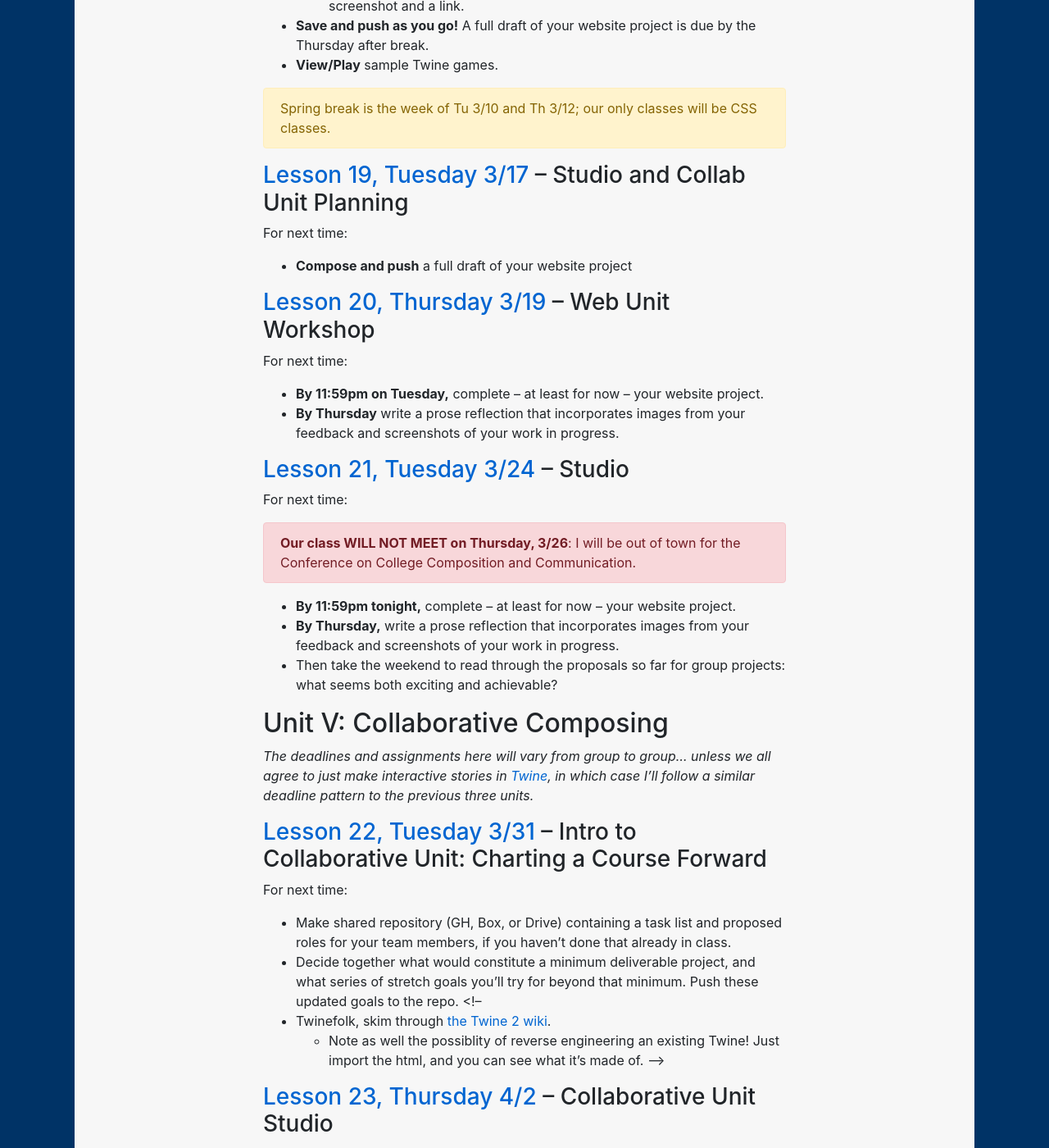
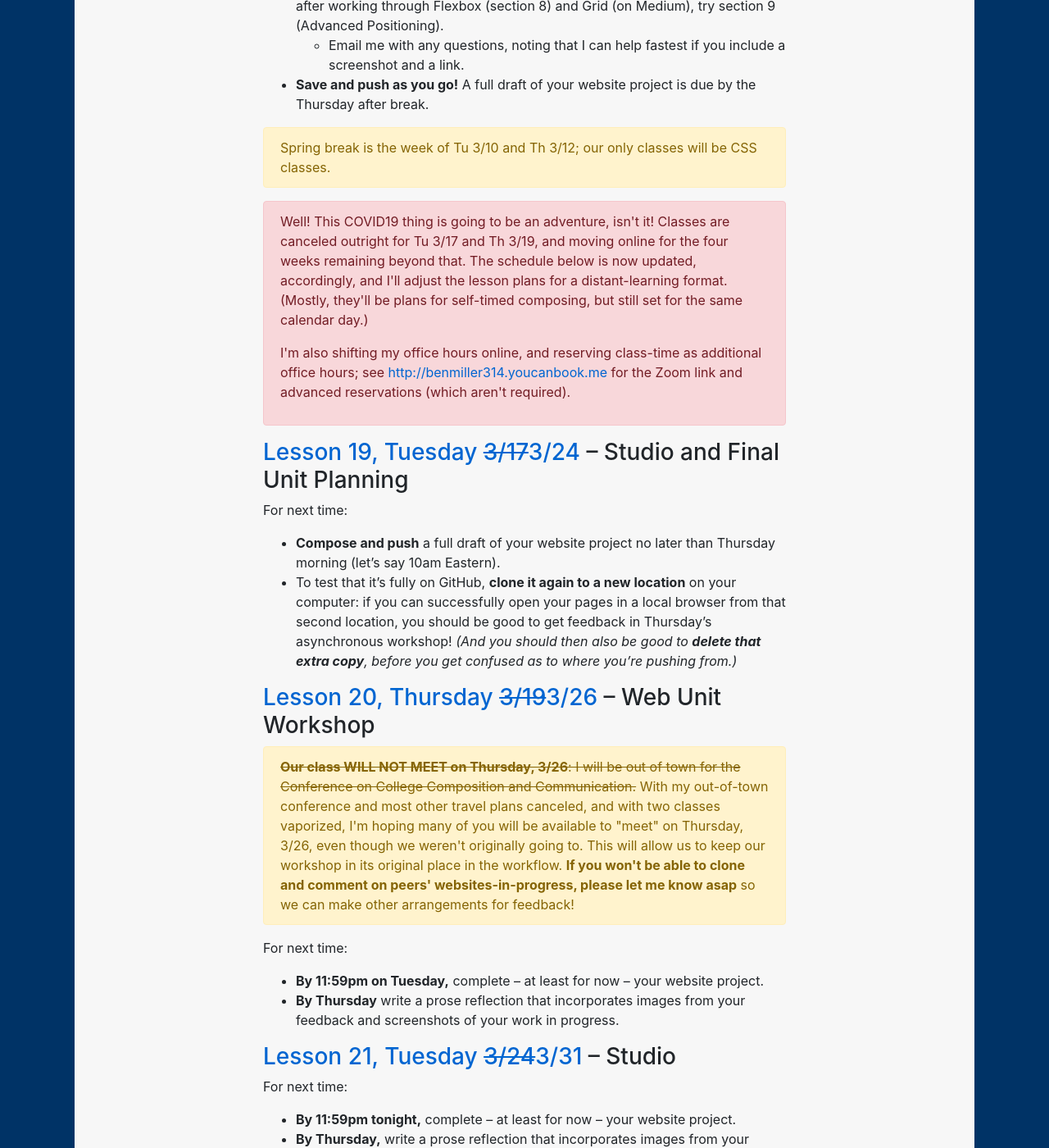
Before and after one commit to benmiller314/cdm2020spring, a Jekyll site: the page built from schedule.md, in a window 1280 px wide and 1400 px high, scrolled down 5536 px. Shown: the whole window at 82% size. Built offline with Jekyll 4.4.1, drawn with Linux system fonts in a browser that asks for light colours; our own code applies the rules of GitHub Pages for plain Markdown files; some of the changed text lies outside the part shown.

Commit message:
update schedule in light of COVID-19

```diff
--- a/assets/css/screen.css
+++ b/assets/css/screen.css
@@ -254,3 +254,9 @@ pre code {
     border: none;
     padding: initial;
 }
+
+/* Dummy span to stop Atom from italicizing after real underscores and asterisks */
+
+span.hidden {
+	display: none;
+}
--- a/schedule.md
+++ b/schedule.md
@@ -23,7 +23,7 @@ Unit I | [What Makes Digital Media New?](#unit-1) | (weeks 1-2)
 Unit II | [Soundscapes and Soundwriting](#unit-2) | (weeks 2-5)
 Unit III | [Visual Rhetorics and Argument](#unit-3) | (weeks 5-8)
 Unit IV | [Webslinging with Markup](#unit-4) | (weeks 8-11)
-Unit V | [Collaborative Composing](#unit-5) | (weeks 11-13)
+Unit V | [<del>Collaborative Composing</del> Putting it Together](#unit-5) | (weeks 11-13)
 Unit VI | [Reflection and Revision](#unit-6) | (weeks 13-14)
 {: .table }
 
@@ -210,95 +210,112 @@ Offline sketching
 -->
 For next time:
 
-* **Finish** the [tutorial](https://internetingishard.com/html-and-css/), if you haven't yet – or revisit the sections that are still confusing.
+* **Finish** the [tutorial](https://internetingishard.com/html-and-css/), if you haven't yet – or revisit the sections that are still confusing. I especially encourage you to look at sections 12 (Semantic HTML) and 14 (Web Typography), and if you're having trouble with positioning even after working through Flexbox (section 8) and Grid (on Medium), try section 9 (Advanced Positioning).
   - Email me with any questions, noting that I can help fastest if you include a screenshot and a link.
 * **Save and push as you go!** A full draft of your website project is due by the Thursday after break.
-* **View/Play** sample Twine games.
 
 
 <div class="alert alert-warning">
 Spring break is the week of Tu 3/10 and Th 3/12; our only classes will be CSS classes.
 </div>
 
-<h3><a href="{{site.github.baseurl}}/plans/lesson-19">Lesson 19, Tuesday 3/17</a> – Studio and Collab Unit Planning</h3>
+<div class="alert alert-danger">
+<p><i class="fa fa-exclamation-circle"></i> Well! This COVID19 thing is going to be an adventure, isn't it! Classes are canceled outright for Tu 3/17 and Th 3/19, and moving online for the four weeks remaining beyond that. The schedule below is now updated, accordingly, and I'll adjust the lesson plans for a distant-learning format. (Mostly, they'll be plans for self-timed composing, but still set for the same calendar day.) </p>
+
+<p>I'm also shifting my office hours online, and reserving class-time as additional office hours; see <a href="http://benmiller314.youcanbook.me">http://benmiller314.youcanbook.me</a> for the Zoom link and advanced reservations (which aren't required).</p>
+</div>
+
+<h3><a href="{{site.github.baseurl}}/plans/lesson-19">Lesson 19, Tuesday <del>3/17</del>3/24</a> – Studio and Final Unit Planning</h3>
 
 For next time:
 
 <!-- * **Write** (or respond to) a pitch toward the collaborative project
 -->
-* **Compose and push** a full draft of your website project
+* **Compose and push** a full draft of your website project no later than Thursday morning (let's say 10am Eastern).
+* To test that it's fully on GitHub, **clone it again to a new location** on your computer: if you can successfully open your pages in a local browser from that second location, you should be good to get feedback in Thursday's asynchronous workshop! <em>(And you should then also be good to **delete that extra copy**, before you get confused as to where you're pushing from.)</em>
 
-<h3><a href="{{site.github.baseurl}}/plans/lesson-20">Lesson 20, Thursday 3/19</a> – Web Unit Workshop</h3>
+<h3><a href="{{site.github.baseurl}}/plans/lesson-20">Lesson 20, Thursday <del>3/19</del>3/26</a> – Web Unit Workshop</h3>
+<!-- Recommend this talking timer: https://chrome.google.com/webstore/detail/talking-timer-custom-spea/cbbmoeglgokhkbnnfpoeciheapicdphm?hl=en -->
+<div class="alert alert-warning">
+<del><strong>Our class WILL NOT MEET on Thursday, 3/26</strong>: I will be out of town for the Conference on College Composition and Communication.</del> With my out-of-town conference and most other travel plans canceled, and with two classes vaporized, I'm hoping many of you will be available to "meet" on Thursday, 3/26, even though we weren't originally going to. This will allow us to keep our workshop in its original place in the workflow. <strong>If you won't be able to clone and comment on peers' websites-in-progress, please let me know asap</strong> so we can make other arrangements for feedback!
+</div>
+
 
 For next time:
 
 * **By 11:59pm on Tuesday,** complete – at least for now – your website project.
 * **By Thursday** write a prose reflection that incorporates images from your feedback and screenshots of your work in progress.
 
-<h3><a href="{{site.github.baseurl}}/plans/lesson-21">Lesson 21, Tuesday 3/24</a> – Studio</h3>
+<h3><a href="{{site.github.baseurl}}/plans/lesson-21">Lesson 21, Tuesday <del>3/24</del>3/31</a> – Studio</h3>
 
 For next time:
-<div class="alert alert-danger">
-<strong>Our class WILL NOT MEET on Thursday, 3/26</strong>: I will be out of town for the Conference on College Composition and Communication.
+* **By 11:59pm tonight,** complete – at least for now – your website project.
+* **By Thursday,** write a prose reflection that incorporates images from your feedback and screenshots of your work in progress.
+* <del>Then take the weekend to read through the proposals so far for group projects: what seems both exciting and achievable?</del>
+
+
+<h2 id="unit-5">Unit V: <del>Collaborative Composing</del> Putting it Together (Bit by Bit)<a href="https://open.spotify.com/track/44Ngw7iHXXuSfzxgAb2cuf?si=OctGE9JRTbeP8iNpiKVA9w"><span class="hidden">*</span>*</a></h2>
+
+<div class="alert alert-warning">
+<p>I'm getting the sense that enforced collaboration is <em>not</em> the best way forward when we can't reliably meet and look at things together. Instead, in this unit I'll ask you to build on what you've already made: a revision, an extension, or a combination, of the modes and media you used in earlier units. If you have a team that can collaborate effectively via online formats (via Zoom, Discord, Slack, what-have-you), that's up to you!</p>
+
+<p>If you're feeling especially aspirational, might I suggest that a game or interactive story built in <a href="https://twinery.org">Twine</a> might serve that combinatory goal quite well? I'll see what I'm able to screen-record by way of introduction / guidance.</p>
 </div>
 
-* **By 11:59pm tonight,** complete – at least for now – your website project.
-* **By Thursday,** write a prose reflection that incorporates images from your feedback and screenshots of your work in progress.
-* Then take the weekend to read through the proposals so far for group projects: what seems both exciting and achievable?
+<h3><del>Lesson 22, Tuesday 3/31 – Intro to Collaborative Unit: Charting a Course Forward</del></h3>
 
+<h3><a href="{{site.github.baseurl}}/plans/lesson-22">Lesson 22, Thursday 4/2</a> – Intro to Consolidation Unit: Charting a Course Forward</h3>
 
-<h2 id="unit-5">Unit V: Collaborative Composing</h2>
-*The deadlines and assignments here will vary from group to group... unless we all agree to just make interactive stories in [Twine](https://twinery.org), in which case I'll follow a similar deadline pattern to the previous three units.*
-
-<h3><a href="{{site.github.baseurl}}/plans/lesson-22">Lesson 22, Tuesday 3/31</a> – Intro to Collaborative Unit: Charting a Course Forward</h3>
+<!-- In lesson plan, include this:
+* Some Twine games to play (including student projects), initially presented as a reward for finishing the web project
+* Some kind of reflective/generative writing
+* If you're interested in Twine, skim through [the Twine 2 wiki](http://twinery.org/wiki/twine2:guide).
+  - Important note for you Twinerers: you can reverse engineer an existing Twine! Just right-click to "view source," save that page, import the html into your Twine app, and you should be able to see what it's made of. : )
+-->
 
 For next time:
-* Make shared repository (GH, Box, or Drive) containing a task list and proposed roles for your team members, if you haven't done that already in class.
-* Decide together what would constitute a minimum deliverable project, and what series of stretch goals you'll try for beyond that minimum. Push these updated goals to the repo.
-<!--
-* Twinefolk, skim through [the Twine 2 wiki](http://twinery.org/wiki/twine2:guide).
-  - Note as well the possiblity of reverse engineering an existing Twine! Just import the html, and you can see what it's made of.
--->
+* Make a new repository (GH, Box, or Drive) containing a task list for your project – along with proposed roles for your team members, if you have a team of more than one.
+  - If you're updating an existing project, do this in a new branch of the old repository, instead.
+* Post a link to this repository on the [Issue Queue]({{site.github.issues_url}}).
+* Decide (together, if applicable) what would constitute a minimum deliverable project, and what series of stretch goals you'll try for beyond that minimum. Push these updated goals to the repo.
 
-<h3><a href="{{site.github.baseurl}}/plans/lesson-23">Lesson 23, Thursday 4/2</a> – Collaborative Unit Studio</h3>
+<h3><a href="{{site.github.baseurl}}/plans/lesson-23">Lesson 23, <del>Thursday 4/2</del> Tuesday 4/7</a> – Consolidation Unit Studio</h3>
 
 For next time:
-* Push a collaborative project preview (i.e. get something started) to your group repository.
+* Push a project preview (i.e. get something started) to your repository.
 * Continue updating and following your group plan.
 * Document your progress as you go! Screenshot, save, commit (or otherwise log changes), push.
 
-<h3><a href="{{site.github.baseurl}}/plans/lesson-24">Lesson 24, Tuesday 4/7</a> – Collaborative Unit Criteria (But Mostly Studio)</h3> <!-- and intro to final portfolio -->
+<h3><a href="{{site.github.baseurl}}/plans/lesson-24">Lesson 24, <del>Tuesday 4/7</del> Thursday 4/9</a> – Consolidation Unit Criteria, Intro to Final Portfolio (But Mostly Studio)</h3>
+<!-- **NO CLASS or a SUB? This is the first day / second night of Passover.** -->
+
 
 For next time:
-* Full-as-possible draft of collaborative project
+* Full-as-possible draft of consolidation project
 
-<h3><a href="{{site.github.baseurl}}/plans/lesson-25">Lesson 25, Thursday 4/9</a> – Collaborative Unit Studio</h3>
-<!-- **NO CLASS or a SUB? This is the first day / second night of Passover.** -->
+<h3><a href="{{site.github.baseurl}}/plans/lesson-25">Lesson 25, <del>Thursday 4/9</del> Tuesday 4/14</a> – Workshop</h3>
 
 For next time:
-* Set group deadlines: are you trying to finish by Sunday? By the last class (next Thursday)?
+* Set yourself some deadlines: what are you trying to finish by the last class (in two days!)? Will you continue beyond that for Sunday, knowing the final portfolio is due on Tuesday 4/21?
+* **Read** Paul Ford's "Letter of Recommendation: Bug Fixes" from <em><a href="https://www.nytimes.com/2019/06/11/magazine/letter-of-recommendation-bug-fixes-git.html">The New York Times Magazine</a></em> (June 11, 2019). ([Pitt Library link](http://pitt.idm.oclc.org/login?url=https://search-proquest-com.pitt.idm.oclc.org/docview/2237787684))
+* Ford writes, "I read the change logs, and I think: <em>Humans can do things.</em>" **Read back** through your own change logs, i.e. the commit histories of your projects; skim through the lesson plans. What things have you done this semester?
+* **Choose** something from the course that you want to remember beyond this semester: a thing you or someone else made, or said, that struck a chord with you.
 
 <h2 id="unit-6">Unit VI: Reflection and Revision</h2>
-*Before the semester ends, we'll have time set aside for in-class revisions and reviews, and for drafting a reflective introduction to your final portfolio.*
 
-<h3><a href="{{site.github.baseurl}}/plans/lesson-26">Lesson 26, Tuesday 4/14</a> – Studio; Intro to Final Portfolio</h3>
+_Before the semester ends, I'd wanted to set aside time to work on drafting a reflective introduction to your final portfolio. With the lost week, that ends up being... one day. Sigh. Given self-pacing, some of you may end up here sooner...?_
+
+<h3><a href="{{site.github.baseurl}}/plans/lesson-26">Lesson 26, <del>Tuesday 4/14</del> Thursday 4/16</a> – Last day of class! Looking back and looking forward</h3>
+
+<!-- Asynchronous writing toward final portfolio reflection -->
 
 For next time:
-* Finish collaborative project (at least for now), if you haven't yet
-
-* **Read** Paul Ford's "Letter of Recommendation: Bug Fixes" from <em><a href="https://www.nytimes.com/2019/06/11/magazine/letter-of-recommendation-bug-fixes-git.html">The New York Times Magazine</a></em> (June 11, 2019).
-* Ford writes, "I read the change logs, and I think: <em>Humans can do things.</em>" **Read back** through your own change logs, i.e. the commit histories of your projects; skim through the lesson plans. What things have you done this semester?
-* **Choose** something from the course that you want to remember beyond this semester: a thing you or someone else made, or said, that struck a chord with you. We'll briefly share these next time.
-
-
-<h3><a href="{{site.github.baseurl}}/plans/lesson-27">Lesson 27, Thursday, 4/16</a> – Last day of class! Parting Gifts; Project Presentations; Play and Prep and Q&A</h3>
-
-For next time:
-* Work to complete your final portfolio
+* Finish consolidation project by Sunday, if you haven't yet
+* Work to complete your final portfolio (due Tuesday)
 
 &nbsp;
 
 &nbsp;
 <div class="alert alert-success">
-<em>Final portfolios will be due by the end of the final exam slot, which we now know will be <strong>Tuesday, April 21 at 1:50pm</strong>.</em>
+<em>Final portfolios will be due by the end of the final exam slot, which we now know will be <strong>Tuesday, April 21 at 1:50pm</strong>.</em> Grades are due eight days later, so if you want to turn it in earlier (but not before 4/14, I would expect), feel free to do so.
 </div>
```
